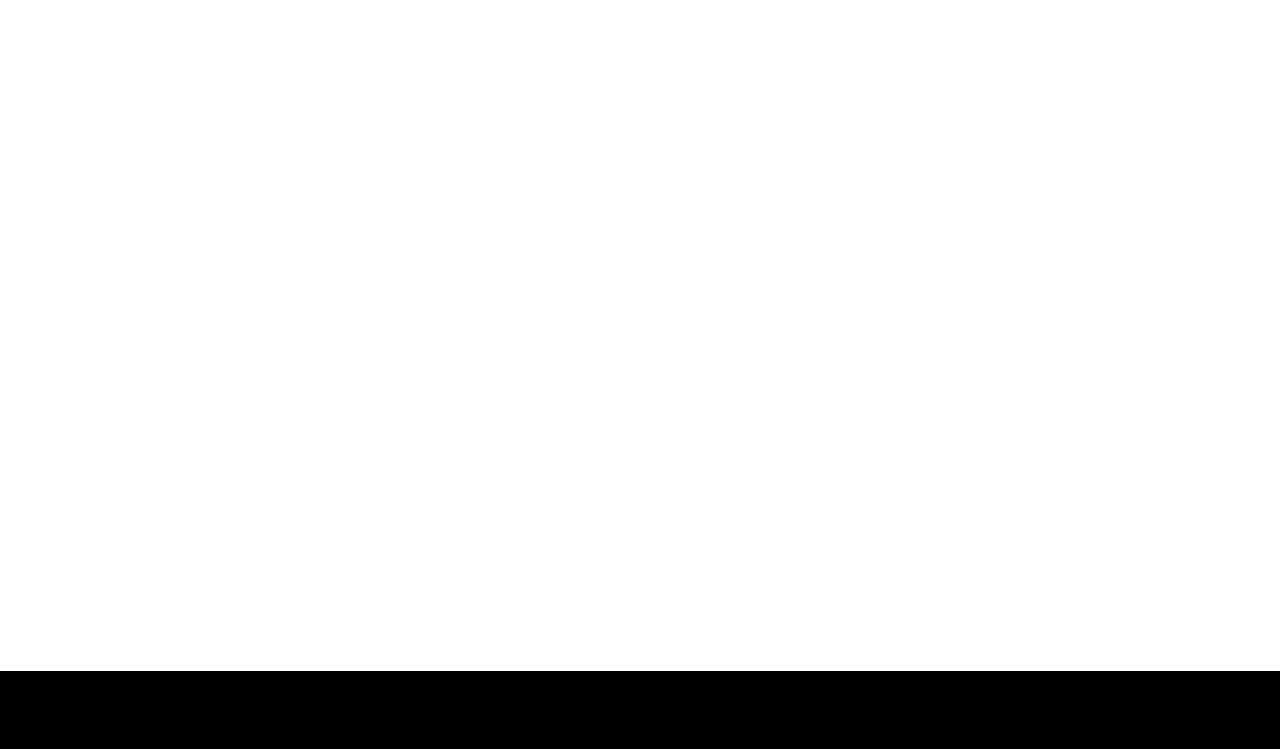
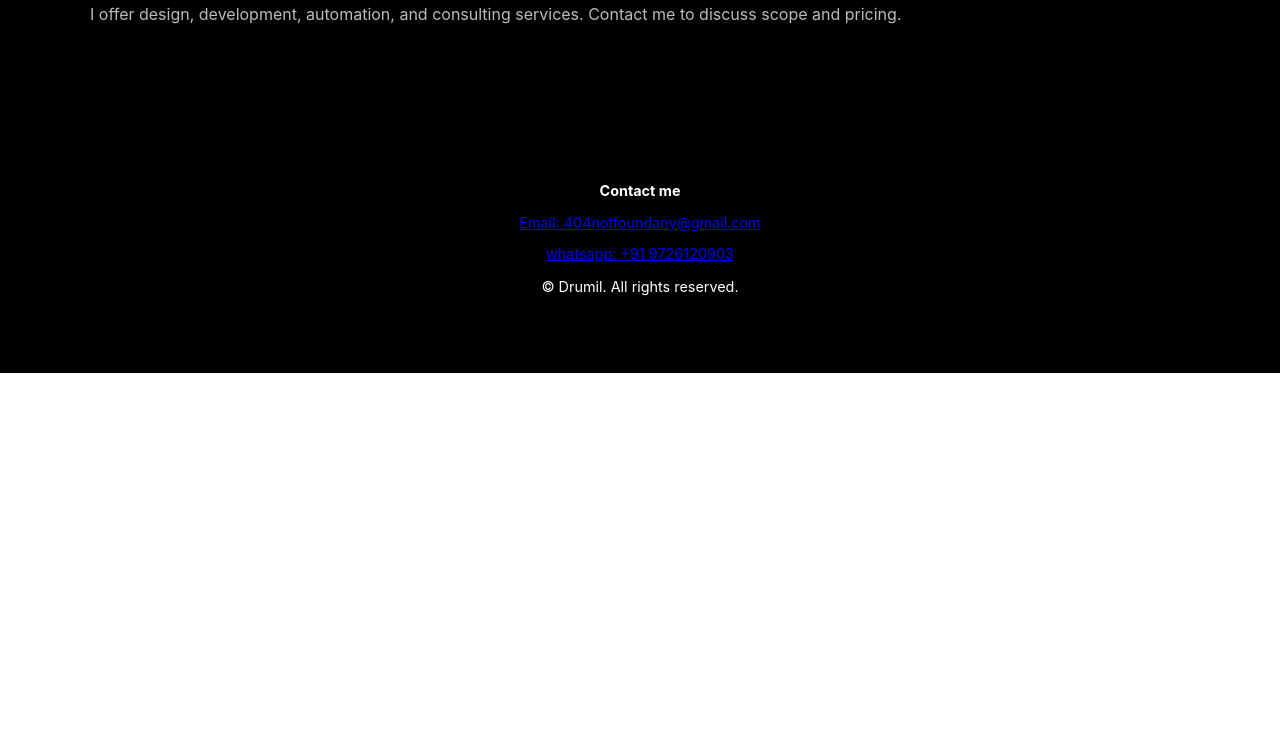
Before and after one commit to meetcreator/WebPage, a plain HTML site: page service.html in a window 1280 px wide. Shown: the part 129-878 px from the top of the page. After the commit the page ends 800 px from the top, so only its background shows below. Drawn offline with Linux system fonts and the light colour scheme.

Commit message:
Update style.css

```diff
--- a/style.css
+++ b/style.css
@@ -301,7 +301,17 @@ body.dark-mode .nav-actions .file-share{border-color:rgba(255,255,255,0.08);}
 
 /* Ensure page content starts below the fixed hero so the hero is visible initially
   but sections will overlap the hero when scrolled. Adjust responsively. */
-main{position:relative;z-index:1;padding-top:100vh}
+
+main{
+  position: relative;
+  z-index: 1;
+  padding-top: 0;
+}
+
+/* Only push content when hero exists */
+body.has-hero main{
+  padding-top: 100vh;
+}
 @media (max-width:100%){main{padding-top:80vh}}
 @media (max-width:100%){main{padding-top:60vh}}
 .hero h1{font-size:clamp(7rem,15vw,10rem);margin:0;padding:0;font-weight:500;line-height:1.02;color:#000;text-shadow:none;}
```
